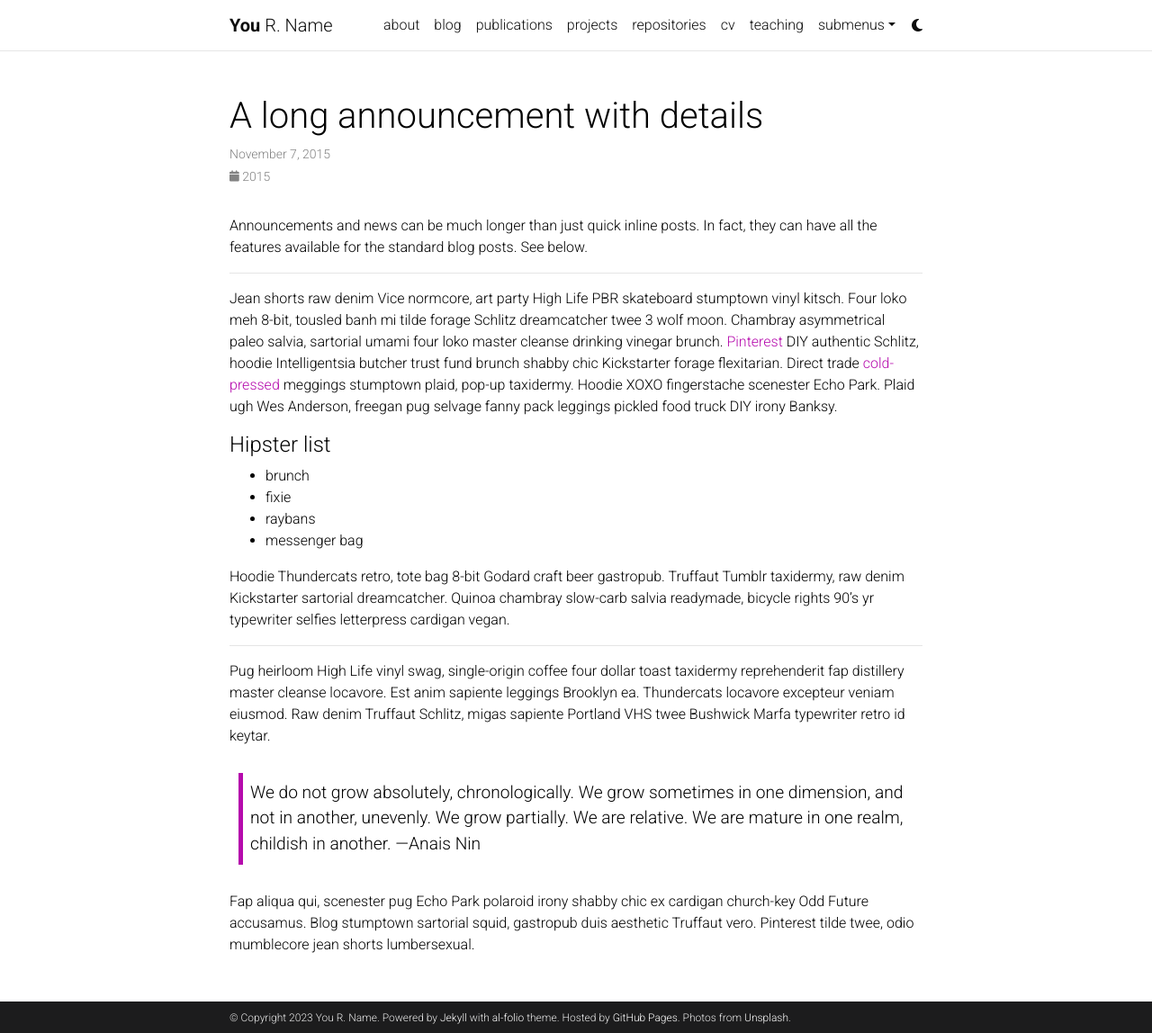
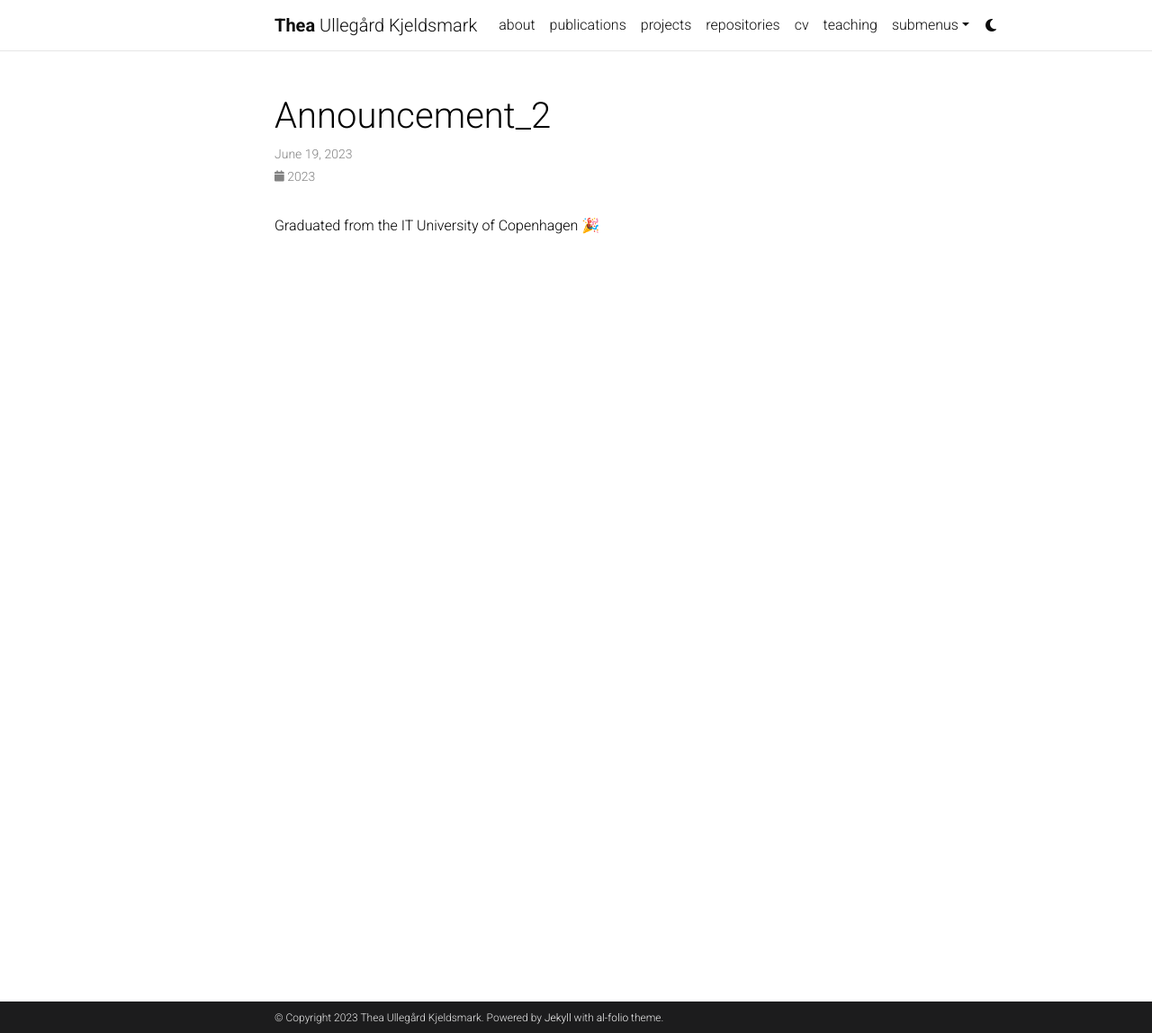
Before and after one commit to theauk/theauk.github.io, a Jekyll site: the page built from _news/announcement_2.md, in a window 1280 px wide and 1148 px high. Shown: the whole window at 90% size. Built offline with Jekyll 4.4.1, drawn with Linux system fonts in a browser that asks for light colours; emoji names are drawn with the system emoji font; comment, search, counter and statistics services are not loaded; a style sheet for code colours, icons or effects is not loaded.

Commit message:
Remove text and files

```diff
--- a/_config.yml
+++ b/_config.yml
@@ -3,20 +3,18 @@
 # -----------------------------------------------------------------------------
 
 title: blank # the website title (if blank, full name will be used instead)
-first_name: You
-middle_name: R.
-last_name: Name
-email: you@example.com
+first_name: Thea
+middle_name: Ullegård
+last_name: Kjeldsmark
+email:
 description: > # the ">" symbol means to ignore newlines until "footer_text:"
   A simple, whitespace theme for academics. Based on [*folio](https://github.com/bogoli/-folio) design.
 footer_text: >
   Powered by <a href="https://jekyllrb.com/" target="_blank">Jekyll</a> with <a href="https://github.com/alshedivat/al-folio">al-folio</a> theme.
-  Hosted by <a href="https://pages.github.com/" target="_blank">GitHub Pages</a>.
-  Photos from <a href="https://unsplash.com" target="_blank">Unsplash</a>.
-keywords: jekyll, jekyll-theme, academic-website, portfolio-website  # add your own keywords or leave empty
+keywords:  # add your own keywords or leave empty
 
 lang: en # the language of your site (for example: en, fr, cn, ru, etc.)
-icon: ⚛️  # the emoji used as the favicon (alternatively, provide image name in /assets/img/)
+icon: /assets/img/favicon.ico  # the emoji used as the favicon (alternatively, provide image name in /assets/img/)
 
 url: https://theauk.github.io # the base hostname & protocol for your site
 baseurl:  # the subpath of your site, e.g. /blog/
@@ -55,7 +53,7 @@ navbar_fixed: true
 footer_fixed: true
 
 # Dimensions
-max_width: 800px
+max_width: 700px
 
 # TODO: add layout settings (single page vs. multi-page)
 
@@ -71,11 +69,11 @@ og_image: # The site-wide (default for all links) Open Graph preview image
 # Social integration
 # -----------------------------------------------------------------------------
 
-github_username: # your GitHub user name
+github_username: theauk # your GitHub user name
 gitlab_username: # your GitLab user name
 twitter_username: # your Twitter handle
 mastodon_username: # your mastodon instance+username in the format instance.tld/@username
-linkedin_username: # your LinkedIn user name
+linkedin_username: theakjeldsmark # your LinkedIn user name
 telegram_username: # your Telegram user name
 scholar_userid: # your Google Scholar ID
 semanticscholar_id: # your Semantic Scholar ID
@@ -106,7 +104,7 @@ youtube_id: # your youtube channel id (youtube.com/@<youtube_id>)
 discord_id: # your discord id (18-digit unique numerical identifier)
 
 contact_note: >
-  You can even add a little note about which of these is the best way to reach you.
+
 
 # -----------------------------------------------------------------------------
 # Analytics and search engine verification
@@ -122,9 +120,9 @@ bing_site_verification:  # out your bing-site-verification ID (Bing Webmaster)
 # Blog
 # -----------------------------------------------------------------------------
 
-blog_name: al-folio # blog_name will be displayed in your blog page
-blog_nav_title: blog # your blog must have a title for it to be displayed in the nav bar
-blog_description: a simple whitespace theme for academics
+blog_name: # blog_name will be displayed in your blog page
+blog_nav_title: # your blog must have a title for it to be displayed in the nav bar
+blog_description:
 permalink: /blog/:year/:title/
 
 # Pagination
@@ -271,8 +269,8 @@ display_categories: ['blockquotes'] # these categories will be displayed on the
 
 scholar:
 
-  last_name: [Einstein]
-  first_name: [Albert, A.]
+  last_name: [Kjeldsmark]
+  first_name: [Thea, U.]
 
   style: apa
   locale: en
--- a/_news/announcement_2.md
+++ b/_news/announcement_2.md
@@ -1,32 +1,8 @@
 ---
 layout: post
-title: A long announcement with details
-date: 2015-11-07 16:11:00-0400
-inline: false
+date: 2023-06-19 07:59:00-0400
+inline: true
 related_posts: false
 ---
 
-Announcements and news can be much longer than just quick inline posts. In fact, they can have all the features available for the standard blog posts. See below.
-
-***
-
-Jean shorts raw denim Vice normcore, art party High Life PBR skateboard stumptown vinyl kitsch. Four loko meh 8-bit, tousled banh mi tilde forage Schlitz dreamcatcher twee 3 wolf moon. Chambray asymmetrical paleo salvia, sartorial umami four loko master cleanse drinking vinegar brunch. <a href="https://www.pinterest.com">Pinterest</a> DIY authentic Schlitz, hoodie Intelligentsia butcher trust fund brunch shabby chic Kickstarter forage flexitarian. Direct trade <a href="https://en.wikipedia.org/wiki/Cold-pressed_juice">cold-pressed</a> meggings stumptown plaid, pop-up taxidermy. Hoodie XOXO fingerstache scenester Echo Park. Plaid ugh Wes Anderson, freegan pug selvage fanny pack leggings pickled food truck DIY irony Banksy.
-
-#### Hipster list
-<ul>
-    <li>brunch</li>
-    <li>fixie</li>
-    <li>raybans</li>
-    <li>messenger bag</li>
-</ul>
-
-Hoodie Thundercats retro, tote bag 8-bit Godard craft beer gastropub. Truffaut Tumblr taxidermy, raw denim Kickstarter sartorial dreamcatcher. Quinoa chambray slow-carb salvia readymade, bicycle rights 90's yr typewriter selfies letterpress cardigan vegan.
-
-***
-
-Pug heirloom High Life vinyl swag, single-origin coffee four dollar toast taxidermy reprehenderit fap distillery master cleanse locavore. Est anim sapiente leggings Brooklyn ea. Thundercats locavore excepteur veniam eiusmod. Raw denim Truffaut Schlitz, migas sapiente Portland VHS twee Bushwick Marfa typewriter retro id keytar.
-
-> We do not grow absolutely, chronologically. We grow sometimes in one dimension, and not in another, unevenly. We grow partially. We are relative. We are mature in one realm, childish in another.
-> —Anais Nin
-
-Fap aliqua qui, scenester pug Echo Park polaroid irony shabby chic ex cardigan church-key Odd Future accusamus. Blog stumptown sartorial squid, gastropub duis aesthetic Truffaut vero. Pinterest tilde twee, odio mumblecore jean shorts lumbersexual.
+Graduated from the IT University of Copenhagen :tada:
```
Also changed, not shown: _news/announcement_1.md (+2 -2 lines), _news/announcement_3.md (deleted, +0 -8 lines), _pages/about.md (+7 -11 lines), assets/img/al-folio-preview.png (deleted), assets/img/favicon.ico (added), 2 other files.
